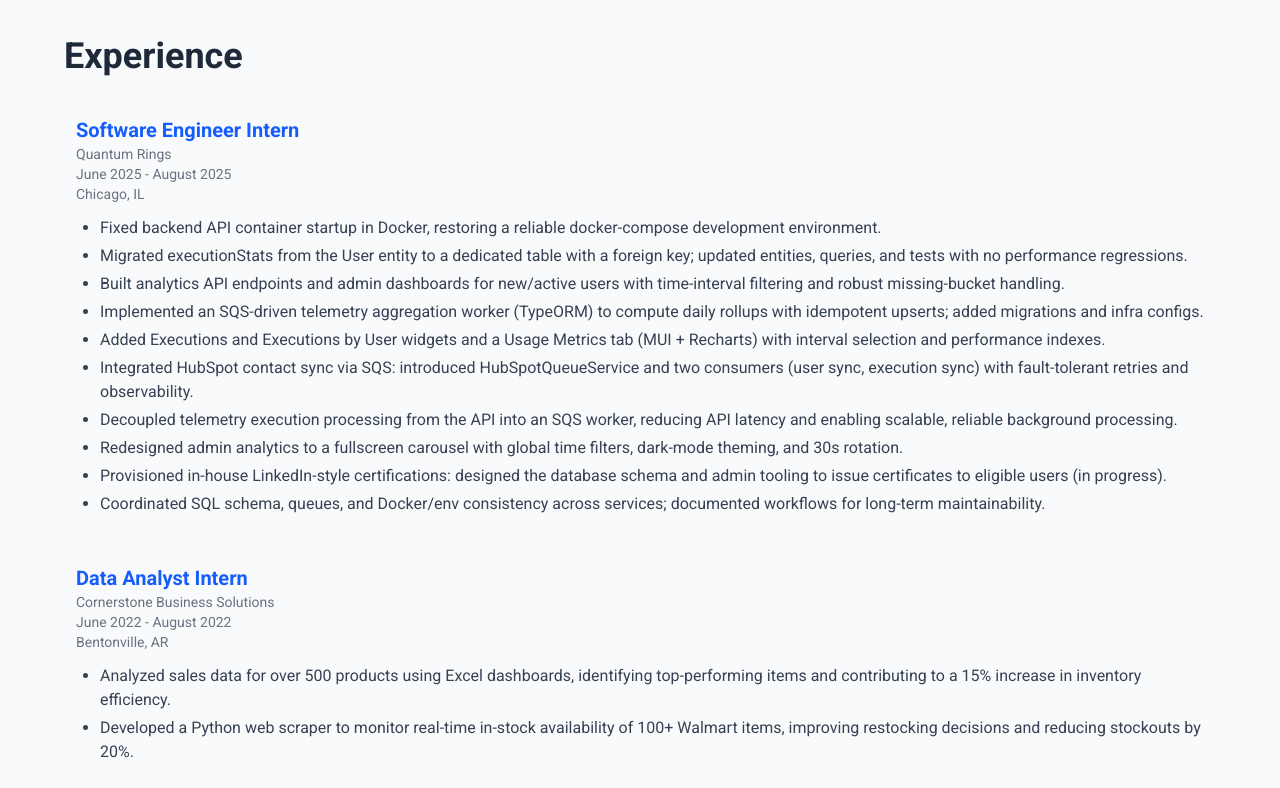
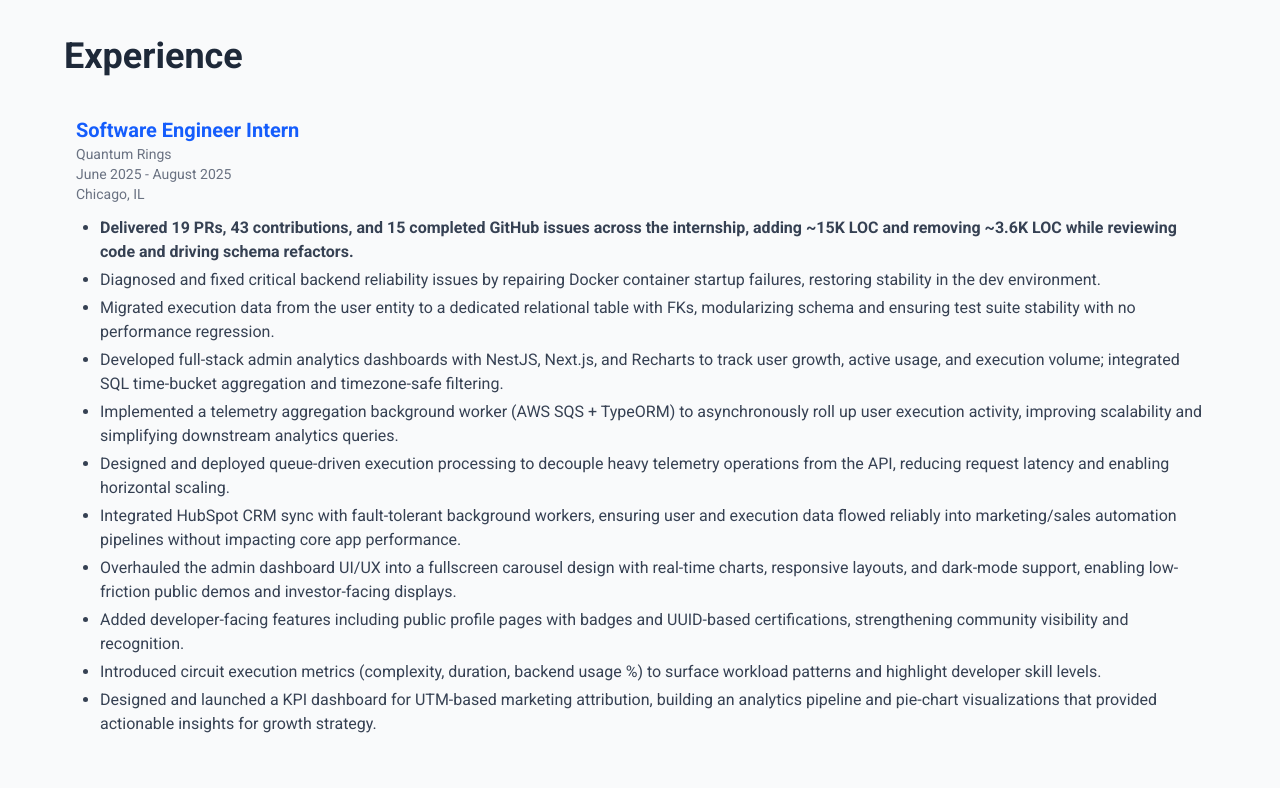
Before and after one commit to immanuel-peter/digital-resume, a Next.js app: page / in a window 1280 px wide. Shown: the part 2000-2788 px from the top of the page. Built offline with nearby package versions, Linux system fonts and the light colour scheme.

Commit message:
Add Quantum Rings internship

```diff
--- a/components/About.tsx
+++ b/components/About.tsx
@@ -23,14 +23,6 @@ const About = () => {
           <p className="text-lg text-gray-700 dark:text-gray-300">
             Need a quick crash course on my background and experience? Check out
             my{" "}
-            {/* <a
-              href="https://uchicago.box.com/s/4wsqe4uinm0tw72wiu6mtrttjrnmt1mj"
-              target="_blank"
-              rel="noopener noreferrer"
-              className="cursor-pointer text-blue-500 hover:underline dark:text-blue-400"
-            >
-              resume
-            </a> */}
             <Link
               href="/resume.pdf"
               target="_blank"
@@ -38,7 +30,7 @@ const About = () => {
               className="cursor-pointer text-blue-500 hover:underline dark:text-blue-400"
             >
               resume
-            </Link>
+            </Link>.
           </p>
           <p className="text-lg text-gray-700 dark:text-gray-300">
             Want to dive deeper into my journey? Let's have a chat with{" "}
--- a/components/Experience.tsx
+++ b/components/Experience.tsx
@@ -7,6 +7,7 @@ type ExperienceItemProps = {
   endDate: string;
   location: string;
   details: string[];
+  boldDetails?: number[]; // Array of indices to bold
 };
 
 const ExperienceItem = ({
@@ -16,6 +17,7 @@ const ExperienceItem = ({
   endDate,
   location,
   details,
+  boldDetails = [],
 }: ExperienceItemProps) => {
   return (
     <div className="py-6 px-3 hover:shadow-lg dark:hover:bg-gray-800 transition-shadow duration-300">
@@ -29,7 +31,7 @@ const ExperienceItem = ({
       <p className="text-gray-500 dark:text-gray-400 text-sm">{location}</p>
       <ul className="list-disc ml-6 mt-3 text-gray-700 dark:text-gray-300">
         {details.map((detail: string, index: number) => (
-          <li key={index} className="mt-1">
+          <li key={index} className={`mt-1 ${boldDetails.includes(index) ? 'font-bold' : ''}`}>
             {detail}
           </li>
         ))}
@@ -47,17 +49,19 @@ const Experience = () => {
       endDate: "August 2025",
       location: "Chicago, IL",
       details: [
-        "Fixed backend API container startup in Docker, restoring a reliable docker-compose development environment.",
-        "Migrated executionStats from the User entity to a dedicated table with a foreign key; updated entities, queries, and tests with no performance regressions.",
-        "Built analytics API endpoints and admin dashboards for new/active users with time-interval filtering and robust missing-bucket handling.",
-        "Implemented an SQS-driven telemetry aggregation worker (TypeORM) to compute daily rollups with idempotent upserts; added migrations and infra configs.",
-        "Added Executions and Executions by User widgets and a Usage Metrics tab (MUI + Recharts) with interval selection and performance indexes.",
-        "Integrated HubSpot contact sync via SQS: introduced HubSpotQueueService and two consumers (user sync, execution sync) with fault-tolerant retries and observability.",
-        "Decoupled telemetry execution processing from the API into an SQS worker, reducing API latency and enabling scalable, reliable background processing.",
-        "Redesigned admin analytics to a fullscreen carousel with global time filters, dark-mode theming, and 30s rotation.",
-        "Provisioned in-house LinkedIn-style certifications: designed the database schema and admin tooling to issue certificates to eligible users (in progress).",
-        "Coordinated SQL schema, queues, and Docker/env consistency across services; documented workflows for long-term maintainability.",
+        "Delivered 19 PRs, 43 contributions, and 15 completed GitHub issues across the internship, adding ~15K LOC and removing ~3.6K LOC while reviewing code and driving schema refactors.",
+        "Diagnosed and fixed critical backend reliability issues by repairing Docker container startup failures, restoring stability in the dev environment.",
+        "Migrated execution data from the user entity to a dedicated relational table with FKs, modularizing schema and ensuring test suite stability with no performance regression.",
+        "Developed full-stack admin analytics dashboards with NestJS, Next.js, and Recharts to track user growth, active usage, and execution volume; integrated SQL time-bucket aggregation and timezone-safe filtering.",
+        "Implemented a telemetry aggregation background worker (AWS SQS + TypeORM) to asynchronously roll up user execution activity, improving scalability and simplifying downstream analytics queries.",
+        "Designed and deployed queue-driven execution processing to decouple heavy telemetry operations from the API, reducing request latency and enabling horizontal scaling.",
+        "Integrated HubSpot CRM sync with fault-tolerant background workers, ensuring user and execution data flowed reliably into marketing/sales automation pipelines without impacting core app performance.",
+        "Overhauled the admin dashboard UI/UX into a fullscreen carousel design with real-time charts, responsive layouts, and dark-mode support, enabling low-friction public demos and investor-facing displays.",
+        "Added developer-facing features including public profile pages with badges and UUID-based certifications, strengthening community visibility and recognition.",
+        "Introduced circuit execution metrics (complexity, duration, backend usage %) to surface workload patterns and highlight developer skill levels.",
+        "Designed and launched a KPI dashboard for UTM-based marketing attribution, building an analytics pipeline and pie-chart visualizations that provided actionable insights for growth strategy.",
       ],
+      boldDetails: [0],
     },
     {
       position: "Data Analyst Intern",
--- a/components/ImmanuelAI.tsx
+++ b/components/ImmanuelAI.tsx
@@ -133,7 +133,7 @@ const ImmanuelAI = () => {
               {/* Loading state message */}
               {loading && (
                 <div className="mb-2 p-2 rounded-md bg-gray-100 text-gray-800 dark:bg-gray-700 dark:text-gray-200">
-                  Typing...
+                  Thinking...
                 </div>
               )}
 
--- a/public/biography.js
+++ b/public/biography.js
@@ -53,13 +53,17 @@ I'm Immanuel's AI, here to answer questions about his background, skills, and ex
 
 ## Experience Highlights
 - Software Engineering Intern, Quantum Rings (Summer 2025)
-  - Restored Docker-based local development; improved reliability of containerized startup.
-  - Migrated execution stats into a dedicated table; updated entities/queries/tests without performance regressions.
-  - Built analytics endpoints and admin dashboards with time-interval filtering and robust missing-bucket handling.
-  - Designed SQS-driven telemetry aggregation worker with idempotent upserts (TypeORM) and migrations.
-  - Added usage widgets and a Metrics tab (MUI + Recharts) with performant indexes.
-  - Integrated HubSpot contact sync via SQS with fault-tolerant retries and observability.
-  - Decoupled telemetry processing from the API to background workers, reducing latency and improving scalability.
+  - **Delivered 19 PRs, 43 contributions, and 15 completed GitHub issues across the internship, adding ~15K LOC and removing ~3.6K LOC while reviewing code and driving schema refactors.**
+  - Diagnosed and fixed critical backend reliability issues by repairing Docker container startup failures, restoring stability in the dev environment.
+  - Migrated execution data from the user entity to a dedicated relational table with FKs, modularizing schema and ensuring test suite stability with no performance regression.
+  - Developed full-stack admin analytics dashboards with NestJS, Next.js, and Recharts to track user growth, active usage, and execution volume; integrated SQL time-bucket aggregation and timezone-safe filtering.
+  - Implemented a telemetry aggregation background worker (AWS SQS + TypeORM) to asynchronously roll up user execution activity, improving scalability and simplifying downstream analytics queries.
+  - Designed and deployed queue-driven execution processing to decouple heavy telemetry operations from the API, reducing request latency and enabling horizontal scaling.
+  - Integrated HubSpot CRM sync with fault-tolerant background workers, ensuring user and execution data flowed reliably into marketing/sales automation pipelines without impacting core app performance.
+  - Overhauled the admin dashboard UI/UX into a fullscreen carousel design with real-time charts, responsive layouts, and dark-mode support, enabling low-friction public demos and investor-facing displays.
+  - Added developer-facing features including public profile pages with badges and UUID-based certifications, strengthening community visibility and recognition.
+  - Introduced circuit execution metrics (complexity, duration, backend usage %) to surface workload patterns and highlight developer skill levels.
+  - Designed and launched a KPI dashboard for UTM-based marketing attribution, building an analytics pipeline and pie-chart visualizations that provided actionable insights for growth strategy.
 - Data Analyst Intern, Cornerstone Business Solutions (Summer 2022)
   - Built sales dashboards and a Python scraper to monitor real-time in-stock availability for 100+ items, improving restocking decisions and reducing stockouts by ~20%.
   - Helped drive a ~15% increase in inventory efficiency through data-driven insights.
```
Also changed, not shown: 1 other file (tests, documents, lock files or other folders).
